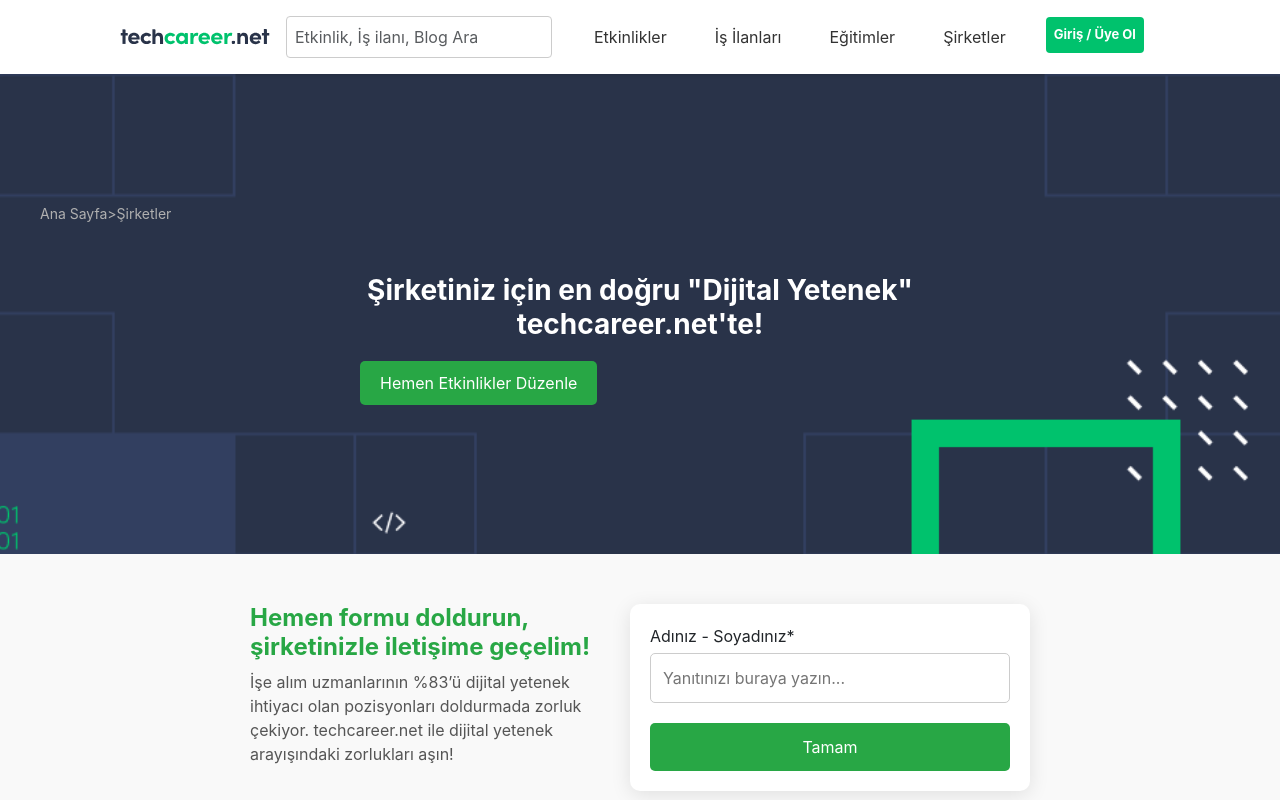
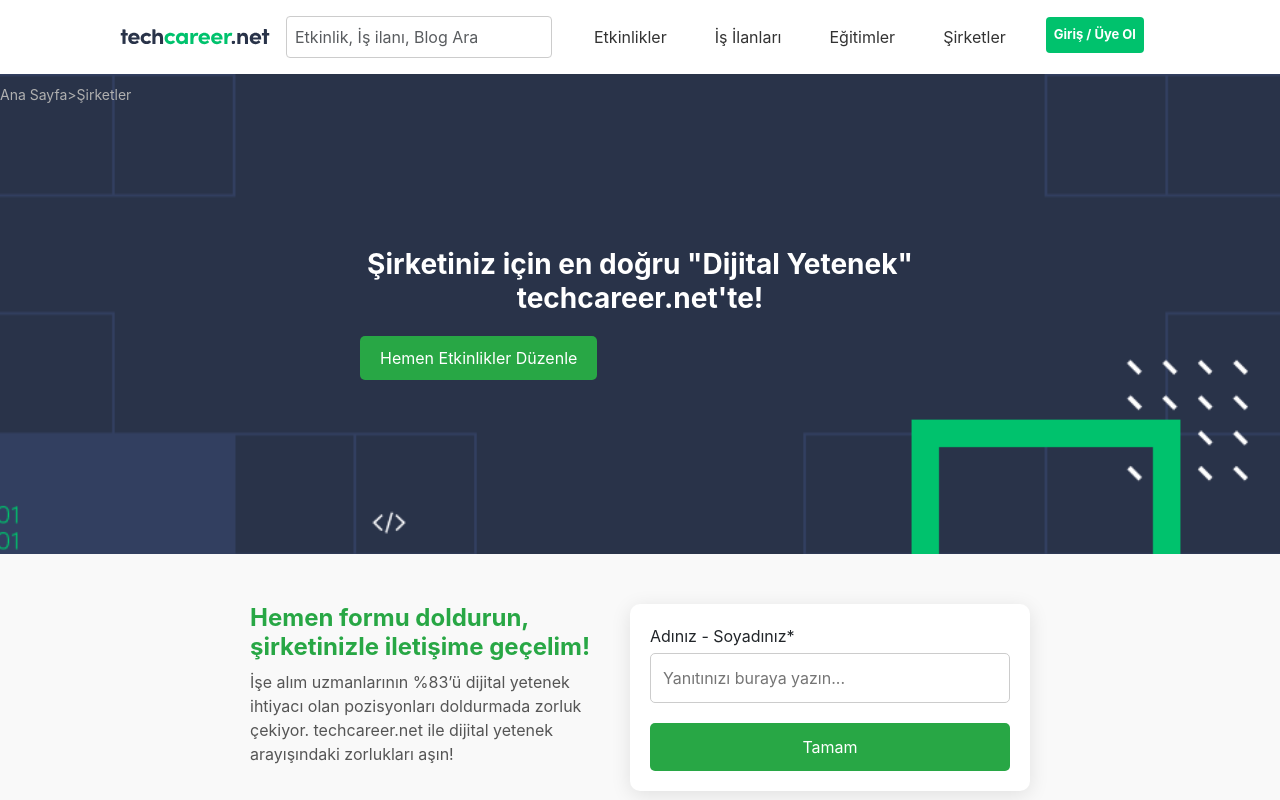
Before and after one commit to yilmaz-busra/WebvwaveBootcampFinalProject, a React (Create React App) app: page /companies in a window 1280 px wide. Shown: the top 800 px of the page. Built offline with nearby package versions, Linux system fonts and the light colour scheme.

Commit message:
css naming change

```diff
--- a/src/Pages/Education/Education.css
+++ b/src/Pages/Education/Education.css
@@ -6,10 +6,11 @@
   align-items: center; /* Dikey ortalama */
   justify-content: center; /* Yatay ortalama */
   color: #fff; /* Yazı rengi beyaz */
+  position: relative;
   padding: 0 20px; /* Yanlardan içerik boşluğu */
 }
 
-.content-wrapper {
+.contentwrapper {
   display: flex; /* Esnek kutu düzeni */
   justify-content: space-between; /* İçeriği iki yana ayırma */
   align-items: flex-start; /* Üstten hizalama */
@@ -23,7 +24,9 @@
   font-size: 14px;
   color: #b0b0b0; /* Kırıntı metni rengi */
   margin-bottom: 10px; /* Alt boşluk */
-  text-align: left; /* Sola hizalama */
+  text-align: left;
+  position: absolute;
+  top: 10px;
 }
 
 .breadcrumb a {
--- a/src/Pages/Education/Education.js
+++ b/src/Pages/Education/Education.js
@@ -9,10 +9,10 @@
     <div>
       <section>
         <div className="background-section">
-          <div className="content-wrapper">
-            {/* <nav className="breadcrumb">
+          <div className="contentwrapper">
+            <nav className="breadcrumb">
               <a href="/">Ana Sayfa</a> &gt; <a href="#">Eğitimler</a>
-            </nav> */}
+            </nav>
 
             <div className="container-content">
               <h1 className="title">Eğitimler</h1>
```
